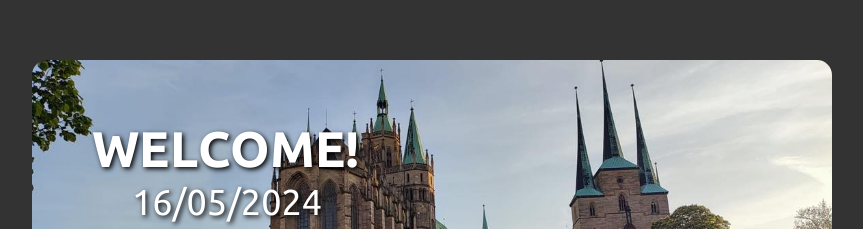
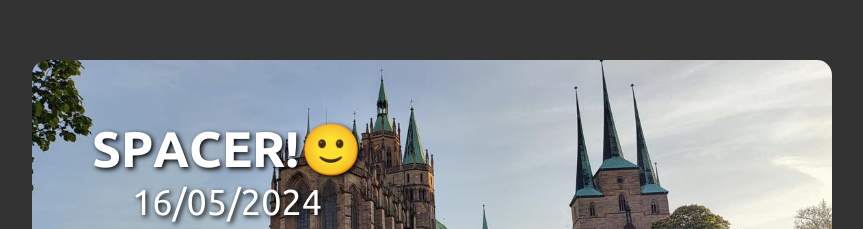
Before and after one commit to angieJagger/antonek-card, a plain HTML site: page index.html in a window 1280 px wide. Shown: the part 140-369 px from the top of the page, without its empty margins (208-1071 px from the left). Drawn offline with Linux system fonts and the light colour scheme.

Commit message:
Update index.html - changed logo

```diff
--- a/index.html
+++ b/index.html
@@ -3,7 +3,7 @@
   <head>
     <meta charset="UTF-8" />
     <meta name="viewport" content="width=device-width, initial-scale=1.0" />
-    <title>Projekt 3</title>
+    <title>Antonek</title>
     <link
       href="https://fonts.googleapis.com/css?family=Ubuntu:400,700&display=swap&subset=latin-ext"
       rel="stylesheet"
@@ -20,14 +20,14 @@
     <div class="card">
         <div class="text"></div>
         <h1>
-            <span>W</span>
+            <span>S</span>
+            <span>p</span>
+            <span>a</span>
+            <span>c</span>
             <span>e</span>
-            <span>l</span>
-            <span>c</span>
-            <span>o</span>
-            <span>m</span>
-            <span>e</span>
+            <span>r</span>
             <span>!</span>
+            <span>🙂</span>
         </h1>
         <div class="bg-img"></div>
         <img src="./assets/img/438271585_962257782273540_5321283253905388744_n-removebg-preview.png" class="pet" alt="my favorite bullterrier">
```
